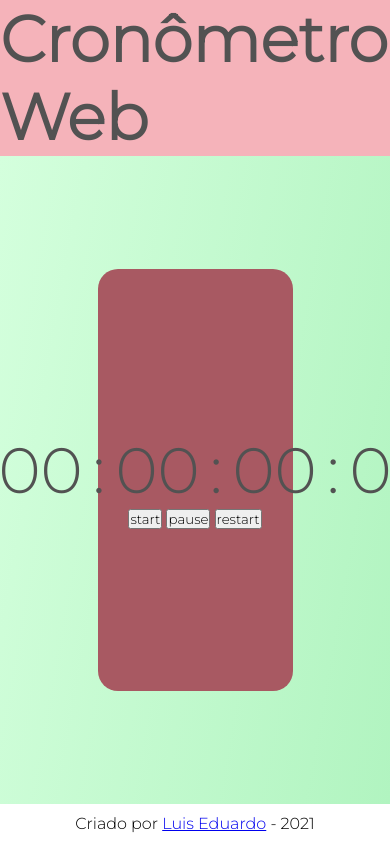
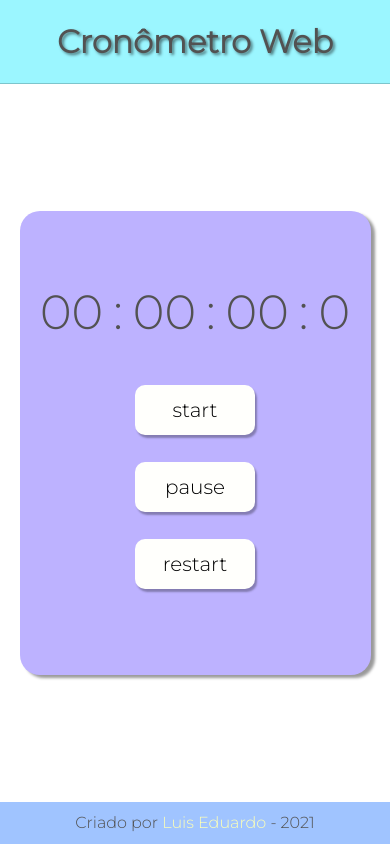
Before and after one commit to LuisEduardo20/Web-chronometer, a plain HTML site: page index.html in a window 390 px wide. Drawn offline with Linux system fonts and the light colour scheme.

Commit message:
mudança da paleta de cores e adiçao da responsividade

```diff
--- a/style/index.css
+++ b/style/index.css
@@ -23,12 +23,14 @@ main {
   justify-content: center;
   align-items: center;
   grid-area: titulo;
-  background-color: #F5B3BA;
+  background-color: #9BF6FF;
+  border-bottom: 1px solid rgba(0, 0, 0, 0.2);
 }
 
 h1 {
   font-size: 4em;
   color: #525252;
+  text-shadow: 3px 2px 3px rgba(0, 0, 0, 0.5);
 }
 
 .conteudo {
@@ -36,24 +38,21 @@ h1 {
   justify-content: center;
   align-items: center;
   grid-area: conteudo;
-  background: linear-gradient(100deg, #D4FFDD 0%, #B1F4C0 100%);
+  /* background: linear-gradient(100deg, #FFADAD 0%, #FDFFB6 100%); */
 }
 
 .calculadora {
-  width: 50vw;
-  height: 50vh;
-  background-color: #A85962;
+  width: 500px;
+  height: 300px;
+  background-color: #BDB2FF;
   border-radius: 20px;
   display: flex;
   justify-content: center;
   align-items: center;
   flex-direction: column;
   grid-area: conteudo;
+  box-shadow: 4px 3px 3px rgba(0, 0, 0, 0.4);
 }
-
-/* .buttons {
-  margin-top: 50px;
-} */
 
 #timer {
   display: flex;
@@ -65,26 +64,54 @@ h1 {
   margin: 0px 5px 0px 5px;
 }
 
+.buttons {
+  margin-top: 30px;
+  width: 90%;
+  display: flex;
+  justify-content: space-evenly;
+}
+
+button {
+  width: 120px;
+  height: 50px;
+  font-size: 20px;
+  background-color: #FFFFFC;
+  border-radius: 10px;
+  border: none;
+  box-shadow: 2px 3px 2px rgba(0, 0, 0, 0.3);
+  cursor: pointer;
+  transition: 0.3s;
+}
+
+button:hover { background: linear-gradient(240deg, #FFADAD 0%, #FDFFB6 100%); }
+
+button:active { box-shadow: none; }
+
 footer {
   display: flex;
   justify-content: center;
   align-items: center;
   grid-area: rodape;
-  /* background-color: blue; */
+  background-color: #A0C4FF;
 }
 
-/*
-.main {
-  min-width: 100vw;
-  min-height: 100vh;
-  background-color: red;
-  display: flex;
-  align-items: center;
-  justify-content: center;
-  flex-direction: column;
+footer > p { color: #525252; }
+
+footer > p > a {
+  text-decoration: none;
+  color: #FDFFB6;
+}
+
+
+/* RESPONSIVO */
+@media screen and (max-width: 600px) {
+  main {
+    width: 100vw;
+    height: 100vh;
+    overflow: hidden;
     display: grid;
     grid-template-columns: 1fr;
-  grid-template-rows: 2fr 7.5fr 0.5fr;
+    grid-template-rows: 1fr 8.5fr 0.5fr;
     grid-template-areas:
       'titulo'
       'conteudo'
@@ -92,87 +119,68 @@ footer {
     ;
   }
 
-h1 {
-  font-size: 4em;
+  .titulo {
+    display: flex;
+    justify-content: center;
+    align-items: center;
+    background-color: #9BF6FF;
+    border-bottom: 1px solid rgba(0, 0, 0, 0.2);
     grid-area: titulo;
   }
 
-footer {
-  grid-area: rodape;
+  h1 {
+    font-size: 2em;
+    color: #525252;
+    text-shadow: 2px 2px 3px rgba(0, 0, 0, 0.5);
   }
-*/
 
-/* ------------------------------------------------------------------------------------------------------------------------------- */
-
-/* .container {
-width: 100vw;
-height: 100vh;
+  .conteudo {
     display: flex;
     justify-content: center;
     align-items: center;
-flex-direction: row;
-background-image: url('https://images.unsplash.com/photo-1514021704597-5fa077fbd6d1?ixid=MnwxMjA3fDB8MHxwaG90by1wYWdlfHx8fGVufDB8fHx8&ixlib=rb-1.2.1&auto=format&fit=crop&w=750&q=80');
-background-repeat: no-repeat;
-background-size: cover;
-background-position: center;
+    grid-area: conteudo;
   }
 
-.container2 {
-width: 750px;
-height: 750px;
+  .calculadora {
+    width: 90vw;
+    height: 55vh;
+    background-color: #BDB2FF;
+    border-radius: 20px;
     display: flex;
+    justify-content: center;
+    align-items: center;
     flex-direction: column;
-align-items: center;
-justify-content: space-around;
-background-color: rgba(126, 168, 254, 0.8);
-border-radius: 50%;
+    grid-area: conteudo;
+  }
+
+  #timer { display: flex; }
+
+  #timer > p {
+    font-size: 3rem;
+    color: #525252;
+    margin: 0px 5px 0px 5px;
   }
 
   .buttons {
     display: flex;
+    height: 50%;
+    align-items: center;
+    justify-content: space-around;
+    flex-direction: column;
   }
 
-#start {
-width: 150px;
+  button {
+    width: 120px;
     height: 50px;
-margin: 20px;
-border-radius: 20px;
-background-color: aquamarine;
+    font-size: 20px;
+    background-color: #FFFFFC;
+    border-radius: 10px;
+    border: none;
+    box-shadow: 2px 3px 2px rgba(0, 0, 0, 0.3);
+    cursor: pointer;
+    transition: 0.3s;
   }
-#start:hover {
-transition: 0.5s;
-background-color: rgb(108, 204, 237);
+  button:hover { background: linear-gradient(240deg, #FFADAD 0%, #FDFFB6 100%); }
+
+  button:active { box-shadow: none; }
 }
-
-#reset {
-width: 150px;
-height: 50px;
-margin: 20px;
-border-radius: 20px;
-background-color: rgb(255, 66, 66);
-}
-#reset:hover {
-transition: 0.5s;
-background-color: rgb(210, 104, 245);
-}
-
-#stop {
-width: 150px;
-height: 50px;
-margin: 20px;
-border-radius: 20px;
-background-color: rgb(245, 228, 154);
-}
-#stop:hover {
-transition: 0.5s;
-background-color: rgb(255, 150, 112);
-}
-
-.cronometro {
-color: black;
-
-}
-
-p a {
-font-size: 8rem;
-} */
```
Lines whose indentation alone changed are shown as unchanged.
